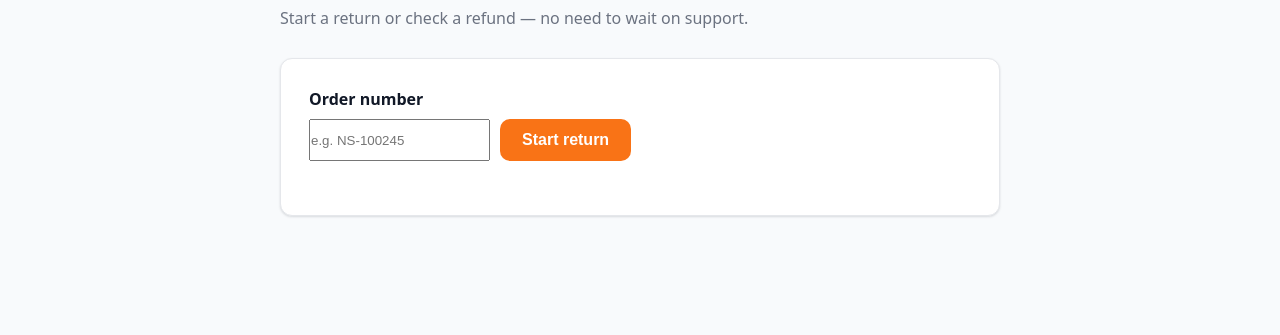
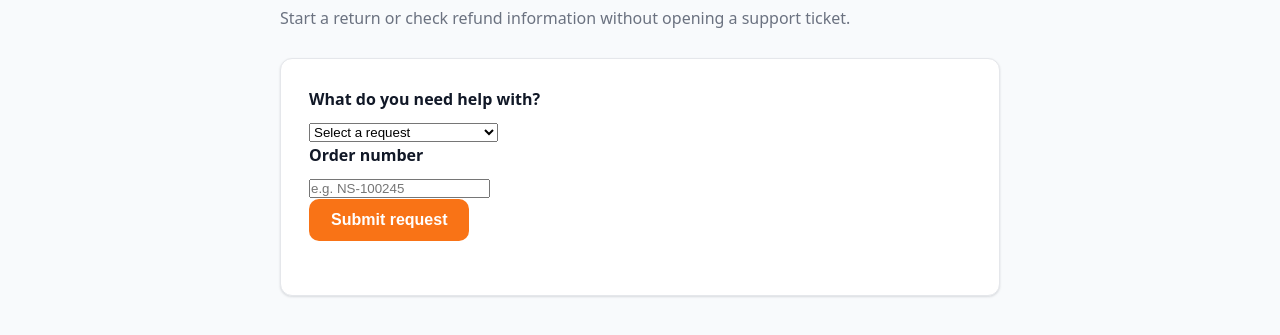
Before and after one commit to gisoresteve-collab/nortstar-support-deflection, a plain HTML site: page frontend/assets/frontend/returns-refunds.html in a window 1280 px wide. Shown: the part 149-484 px from the top of the page. Drawn offline with Linux system fonts and the light colour scheme.

Commit message:
Refactor returns-refunds.html structure and labels

```diff
--- a/frontend/assets/frontend/returns-refunds.html
+++ b/frontend/assets/frontend/returns-refunds.html
@@ -1,30 +1,126 @@
 <!DOCTYPE html>
+
 <html lang="en">
+
 <head>
   <meta charset="UTF-8" />
-  <meta name="viewport" content="width=device-width, initial-scale=1.0" />
+
+  <meta
+    name="viewport"
+    content="width=device-width, initial-scale=1.0"
+  />
+
   <title>Returns & Refunds — Northstar Support</title>
+
   <link rel="stylesheet" href="css/styles.css" />
+
 </head>
+
 <body>
+
   <script src="js/nav.js"></script>
+
   <main class="page">
+
     <header class="page-header">
+
       <h1>Returns &amp; refunds</h1>
-      <p class="subtitle">Start a return or check a refund — no need to wait on support.</p>
+
+      <p class="subtitle">
+        Start a return or check refund information without opening a support ticket.
+      </p>
+
     </header>
+
     <section class="card">
+
       <form id="returns-form" novalidate>
-        <label for="return-order" class="field-label">Order number</label>
-        <div class="input-row">
-          <input type="text" id="return-order" placeholder="e.g. NS-100245" />
-          <button type="submit" class="btn-primary" style="background:var(--orange);">Start return</button>
+
+        <div class="form-stack">
+
+          <div>
+
+            <label
+              for="request-type"
+              class="field-label"
+            >
+              What do you need help with?
+            </label>
+
+            <select
+              id="request-type"
+              class="request-select"
+              required
+            >
+
+              <option value="">
+                Select a request
+              </option>
+
+              <option value="return">
+                I want to return an item
+              </option>
+
+              <option value="refund">
+                I want refund information
+              </option>
+
+              <option value="unsupported">
+                Other / unsupported request
+              </option>
+
+            </select>
+
+          </div>
+
+          <div>
+
+            <label
+              for="return-order"
+              class="field-label"
+            >
+              Order number
+            </label>
+
+            <input
+              type="text"
+              id="return-order"
+              placeholder="e.g. NS-100245"
+              autocomplete="off"
+            />
+
+          </div>
+
+          <button
+            type="submit"
+            class="btn-primary"
+            style="background:var(--orange);"
+          >
+            Submit request
+          </button>
+
         </div>
-        <p id="return-error" class="error-text" role="alert"></p>
+
+        <p
+          id="return-error"
+          class="error-text"
+          role="alert"
+        ></p>
+
       </form>
-      <div id="return-result" class="result" hidden></div>
+
+      <div
+        id="return-result"
+        class="result"
+        hidden
+      ></div>
+
     </section>
+
   </main>
+
   <script src="js/returns-refunds.js"></script>
+
 </body>
+
 </html>
```
